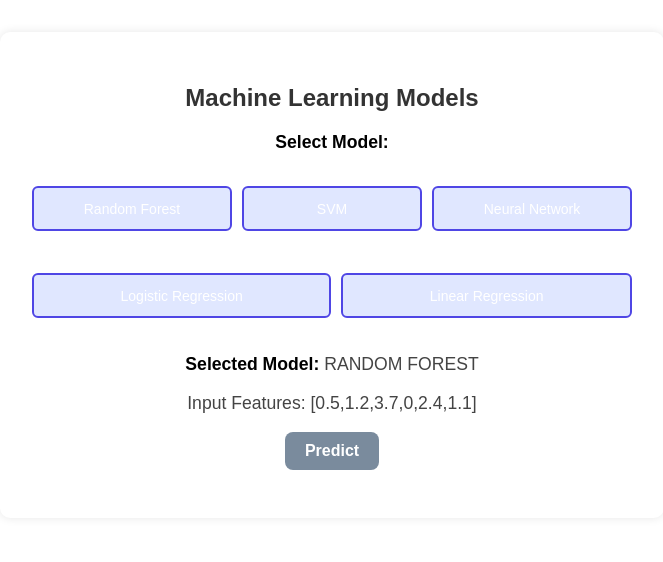
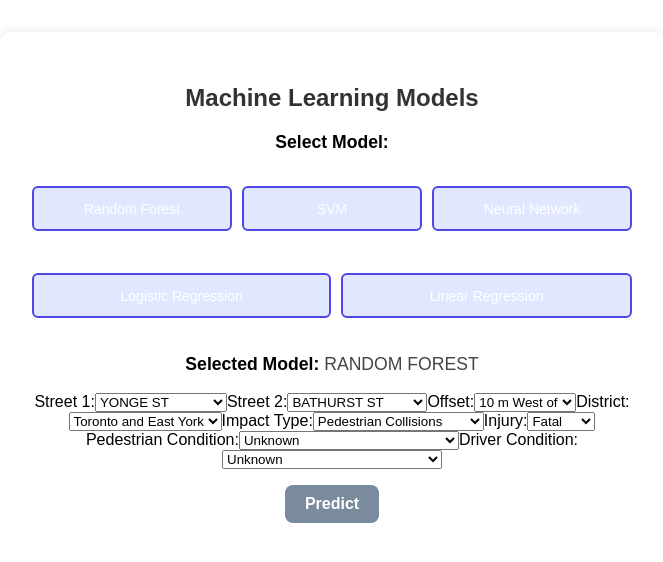
Before and after one commit to Jaturaput-Jongsubcharoen/ML_client, a React (Vite) app: page / in a window 1280 px wide. Shown: the top 562 px of the page, without its empty margins (308-971 px from the left). Built offline with nearby package versions, Linux system fonts and the light colour scheme.

Commit message:
Jaturaput_update2

```diff
--- a/src/App.css
+++ b/src/App.css
@@ -97,3 +97,14 @@ strong {
   background-color: #c7d2fe;
   transform: translateY(-2px);
 }
+
+/*-------------------------------------------*/
+
+.injury-select {
+  padding: 10px;
+  font-size: 1rem;
+  border: 2px solid #4f46e5;
+  border-radius: 6px;
+  margin-bottom: 1rem;
+  width: 200px;
+}
--- a/src/App.jsx
+++ b/src/App.jsx
@@ -2,8 +2,17 @@ import React, { useState } from 'react';
 import './App.css';
 
 function App() {
-  const [features, setFeatures] = useState([0.5, 1.2, 3.7, 0.0, 2.4, 1.1]);
   const [modelName, setModelName] = useState("random_forest");
+
+  const [street1, setStreet1] = useState("LAWRENCE AVE E");
+  const [street2, setStreet2] = useState("E OF DVP ON RAMP Aven");
+  const [offset, setOffset] = useState("10 m West of");
+  const [district, setDistrict] = useState("Toronto and East York");
+  const [impactype, setImpactype] = useState("Pedestrian Collisions");
+  const [injury, setInjury] = useState("Fatal");
+  const [pedcond, setPedcond] = useState("Unknown");
+  const [drivcond, setDrivcond] = useState("Unknown");
+
   const [prediction, setPrediction] = useState(null);
 
   const handlePredict = async () => {
@@ -13,7 +22,19 @@ function App() {
         headers: {
           'Content-Type': 'application/json',
         },
-        body: JSON.stringify({ model_name: modelName, features }),
+        body: JSON.stringify({
+          model_name: modelName,
+          input: {
+            STREET1: street1,
+            STREET2: street2,
+            OFFSET: offset,
+            DISTRICT: district,
+            IMPACTYPE: impactype,
+            INJURY: injury,
+            PEDCOND: pedcond,
+            DRIVCOND: drivcond
+          }
+        }),
       });
 
       const data = await response.json();
@@ -36,10 +57,94 @@ function App() {
         <button onClick={() => setModelName("linear_regression")}>Linear Regression</button>
       </div>
 
-      <p><strong>Selected Model:</strong> {modelName.replace("_", " ").toUpperCase()}</p>
+      <p><strong>Selected Model:</strong> {modelName.replace(/_/g, " ").toUpperCase()}</p>
 
-      <p>Input Features: {JSON.stringify(features)}</p>
+      <label>Street 1:</label>
+      <select value={street1} onChange={(e) => setStreet1(e.target.value)}>
+        <option value="YONGE ST">YONGE ST</option>
+        <option value="BATHURST ST">BATHURST ST</option>
+        <option value="DUNDAS ST W">DUNDAS ST W</option>
+        <option value="DUFFERIN ST">DUFFERIN ST</option>
+        <option value="EGLINTON AVE E">EGLINTON AVE E</option>
+      </select>
 
+      <label>Street 2:</label>
+      <select value={street2} onChange={(e) => setStreet2(e.target.value)}>
+        <option value="BATHURST ST">BATHURST ST</option>
+        <option value="LAWRENCE AVE E">LAWRENCE AVE E</option>
+        <option value="YONGE ST">YONGE ST</option>
+        <option value="FINCH AVE E">FINCH AVE E</option>
+        <option value="EGLINTON AVE E">EGLINTON AVE E</option>
+      </select>
+
+      <label>Offset:</label>
+      <select value={offset} onChange={(e) => setOffset(e.target.value)}>
+        <option value="10 m West of">10 m West of</option>
+        <option value="10 m North o">10 m North o</option>
+        <option value="5 m South of">5 m South of</option>
+        <option value="10 m South o">10 m South o</option>
+        <option value="5 m East of">5 m East of</option>
+      </select>
+
+      <label>District:</label>
+      <select value={district} onChange={(e) => setDistrict(e.target.value)}>
+        <option value="Toronto and East York">Toronto and East York</option>
+        <option value="North York">North York</option>
+        <option value="Scarborough">Scarborough</option>
+        <option value="Etobicoke York">Etobicoke York</option>
+      </select>
+
+      <label>Impact Type:</label>
+      <select value={impactype} onChange={(e) => setImpactype(e.target.value)}>
+        <option value="Approaching">Approaching</option>
+        <option value="SMV Other">SMV Other</option>
+        <option value="Pedestrian Collisions">Pedestrian Collisions</option>
+        <option value="Angle">Angle</option>
+        <option value="Turning Movement">Turning Movement</option>
+        <option value="Cyclist Collisions">Cyclist Collisions</option>
+        <option value="Rear End">Rear End</option>
+        <option value="Sideswipe">Sideswipe</option>
+        <option value="SMV Unattended Vehicle">SMV Unattended Vehicle</option>
+        <option value="Other">Other</option>
+      </select>
+
+      <label>Injury:</label>
+      <select value={injury} onChange={(e) => setInjury(e.target.value)}>
+        <option value="Fatal">Fatal</option>
+        <option value="Major">Major</option>
+        <option value="Minor">Minor</option>
+        <option value="Minimal">Minimal</option>
+      </select>
+
+      <label>Pedestrian Condition:</label>
+      <select value={pedcond} onChange={(e) => setPedcond(e.target.value)}>
+        <option value="Inattentive">Inattentive</option>
+        <option value="Normal">Normal</option>
+        <option value="Unknown">Unknown</option>
+        <option value="Medical or Physical Disability">Medical or Physical Disability</option>
+        <option value="Had Been Drinking">Had Been Drinking</option>
+        <option value="Ability Impaired, Alcohol">Ability Impaired, Alcohol</option>
+        <option value="Other">Other</option>
+        <option value="Ability Impaired, Alcohol Over .80">Ability Impaired, Alcohol Over .80</option>
+        <option value="Ability Impaired, Drugs">Ability Impaired, Drugs</option>
+        <option value="Fatigue">Fatigue</option>
+      </select>
+
+      <label>Driver Condition:</label>
+      <select value={drivcond} onChange={(e) => setDrivcond(e.target.value)}>
+        <option value="Normal">Normal</option>
+        <option value="Ability Impaired, Alcohol Over .08">Ability Impaired, Alcohol Over .08</option>
+        <option value="Inattentive">Inattentive</option>
+        <option value="Unknown">Unknown</option>
+        <option value="Medical or Physical Disability">Medical or Physical Disability</option>
+        <option value="Had Been Drinking">Had Been Drinking</option>
+        <option value="Fatigue">Fatigue</option>
+        <option value="Other">Other</option>
+        <option value="Ability Impaired, Alcohol">Ability Impaired, Alcohol</option>
+        <option value="Ability Impaired, Drugs">Ability Impaired, Drugs</option>
+      </select>
+
+      <br />
       <button className="predict-btn" onClick={handlePredict}>
         Predict
       </button>
```
